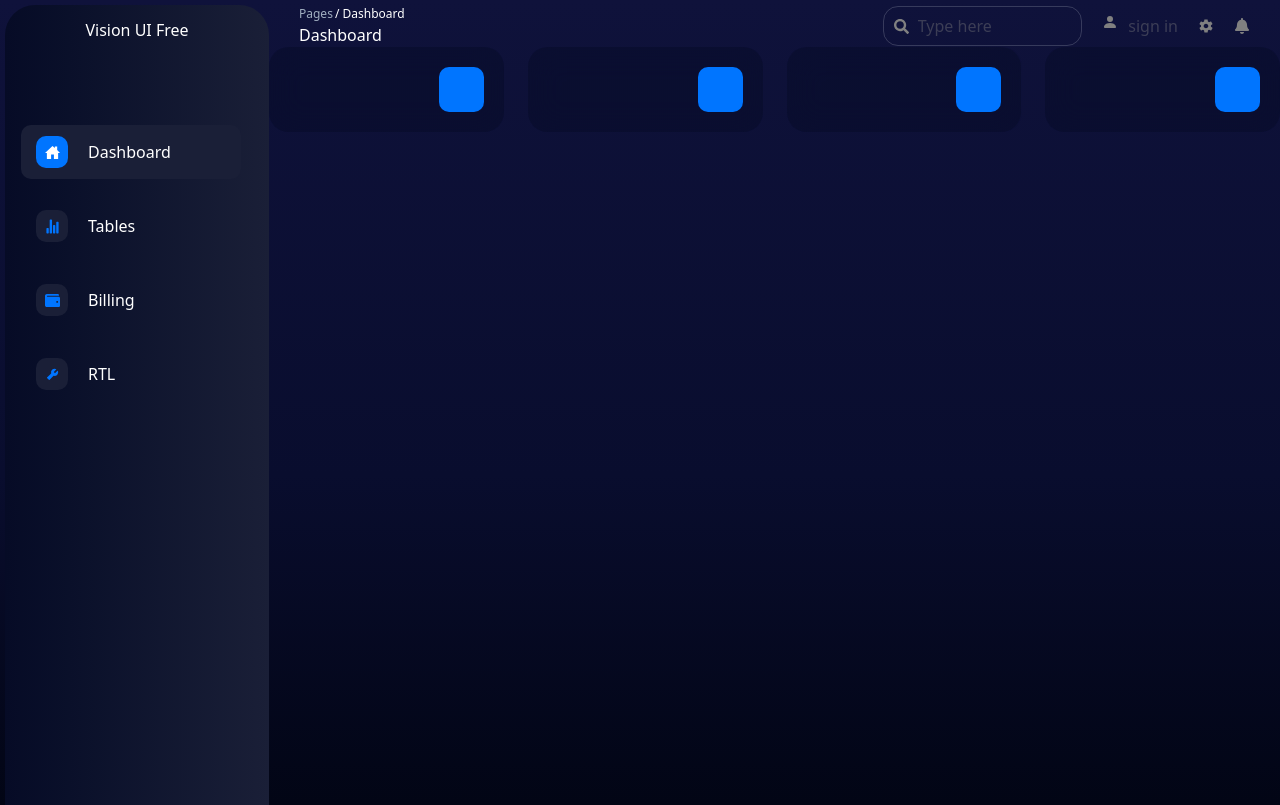
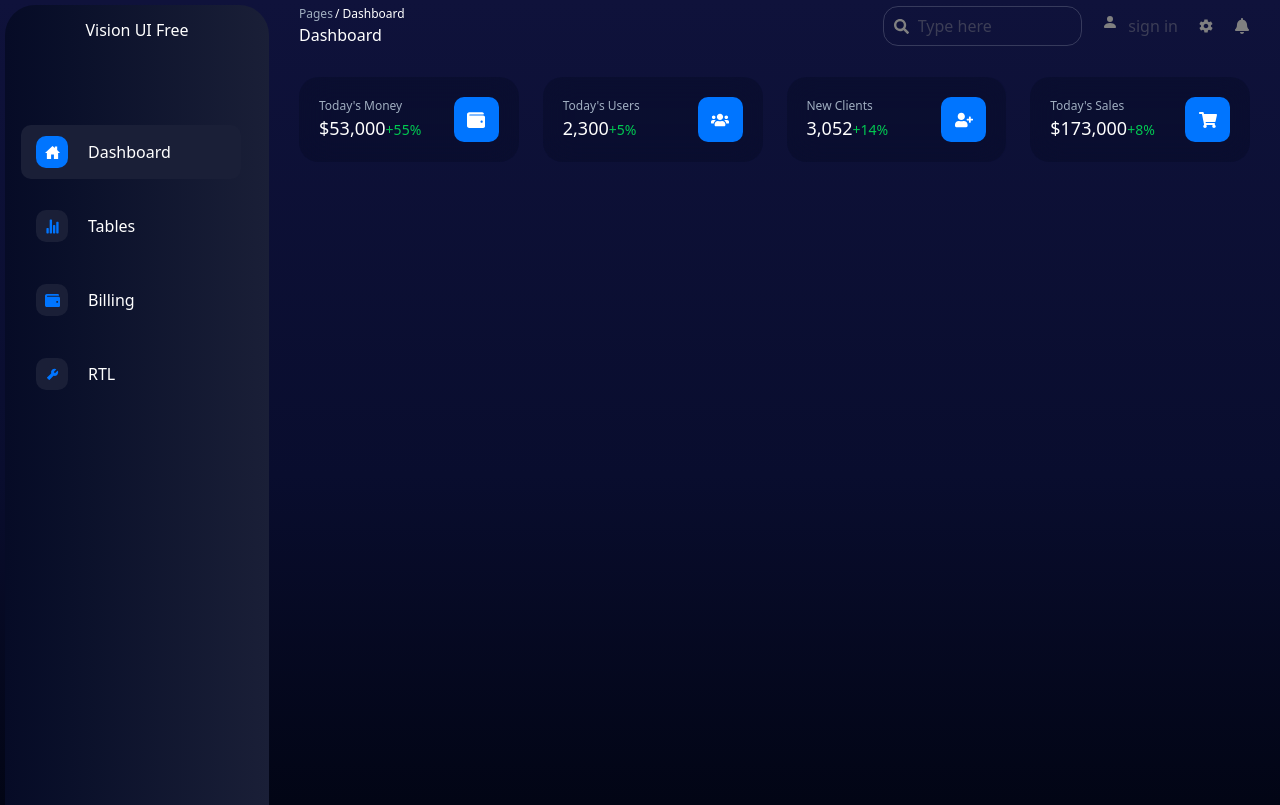
Before and after one commit to Napolite/vision-dahsboard, a React (Vite) app: page / in a window 1280 px wide. Built offline with nearby package versions, Linux system fonts and the light colour scheme.

Commit message:
added tabs

```diff
--- a/src/pages/Dashboalrd.tsx
+++ b/src/pages/Dashboalrd.tsx
@@ -1,12 +1,48 @@
 import Tablet from "../components/ui-comp/tab";
+
+import { FaWallet, FaUsers, FaUserPlus, FaShoppingCart } from "react-icons/fa";
+
+export const stats = [
+  {
+    header: "Today's Money",
+    amount: "$53,000",
+    percent: "+55%",
+    icon: <FaWallet color={"#ffffff"} size={18} />,
+  },
+  {
+    header: "Today's Users",
+    amount: "2,300",
+    percent: "+5%",
+    icon: <FaUsers color={"#ffffff"} size={18} />,
+  },
+  {
+    header: "New Clients",
+    amount: "3,052",
+    percent: "+14%",
+    icon: <FaUserPlus color={"#ffffff"} size={18} />,
+  },
+  {
+    header: "Today's Sales",
+    amount: "$173,000",
+    percent: "+8%",
+    icon: <FaShoppingCart color={"#ffffff"} size={18} />,
+  },
+];
 
 function Dashboard() {
   return (
-    <div className="grid grid-cols-4 w-full gap-x-[24px]">
-      <Tablet />
-      <Tablet />
-      <Tablet />
-      <Tablet />
+    <div className="pt-[30px] px-[30px]">
+      <div className="grid grid-cols-4 w-full gap-x-[24px]">
+        {stats.map((stat) => (
+          <Tablet
+            header={stat?.header}
+            icon={stat?.icon}
+            amount={stat?.amount}
+            percentage={stat?.percent}
+          />
+        ))}
+      </div>
+      <div></div>
     </div>
   );
 }
```
